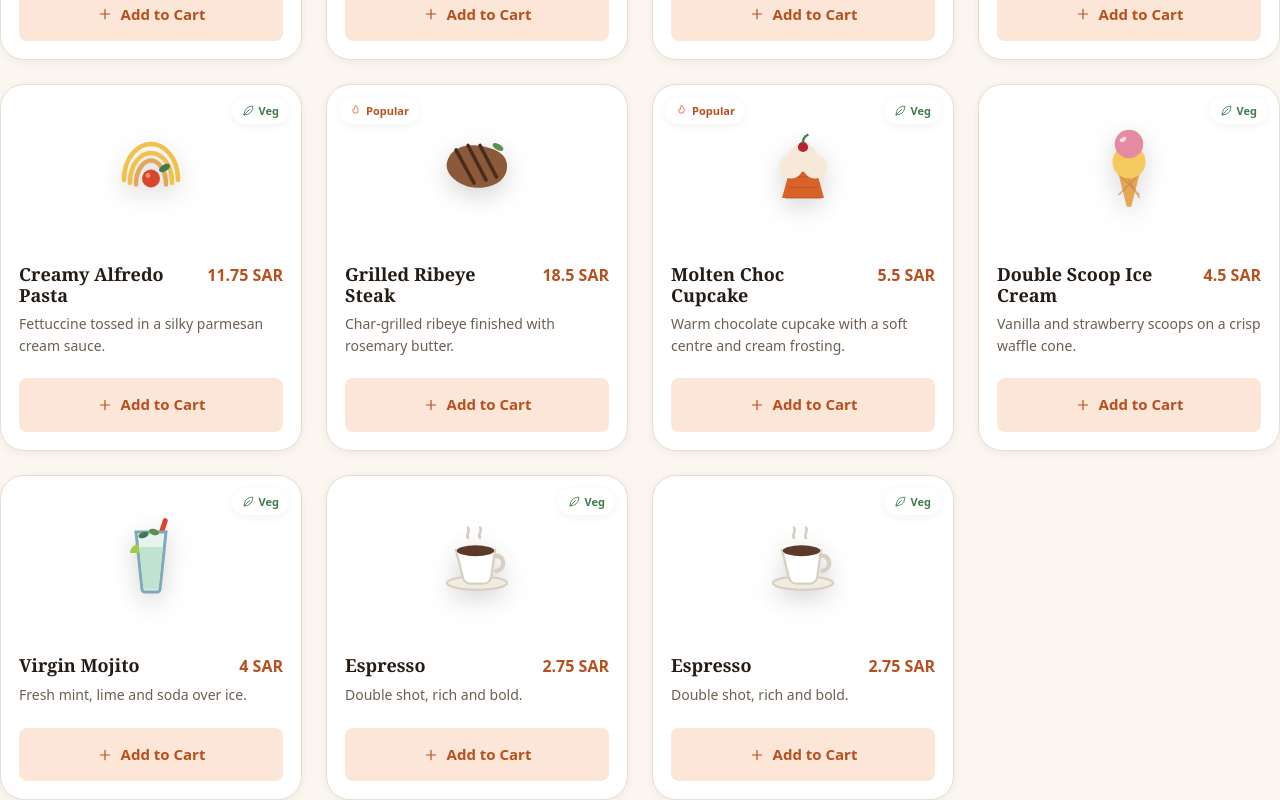
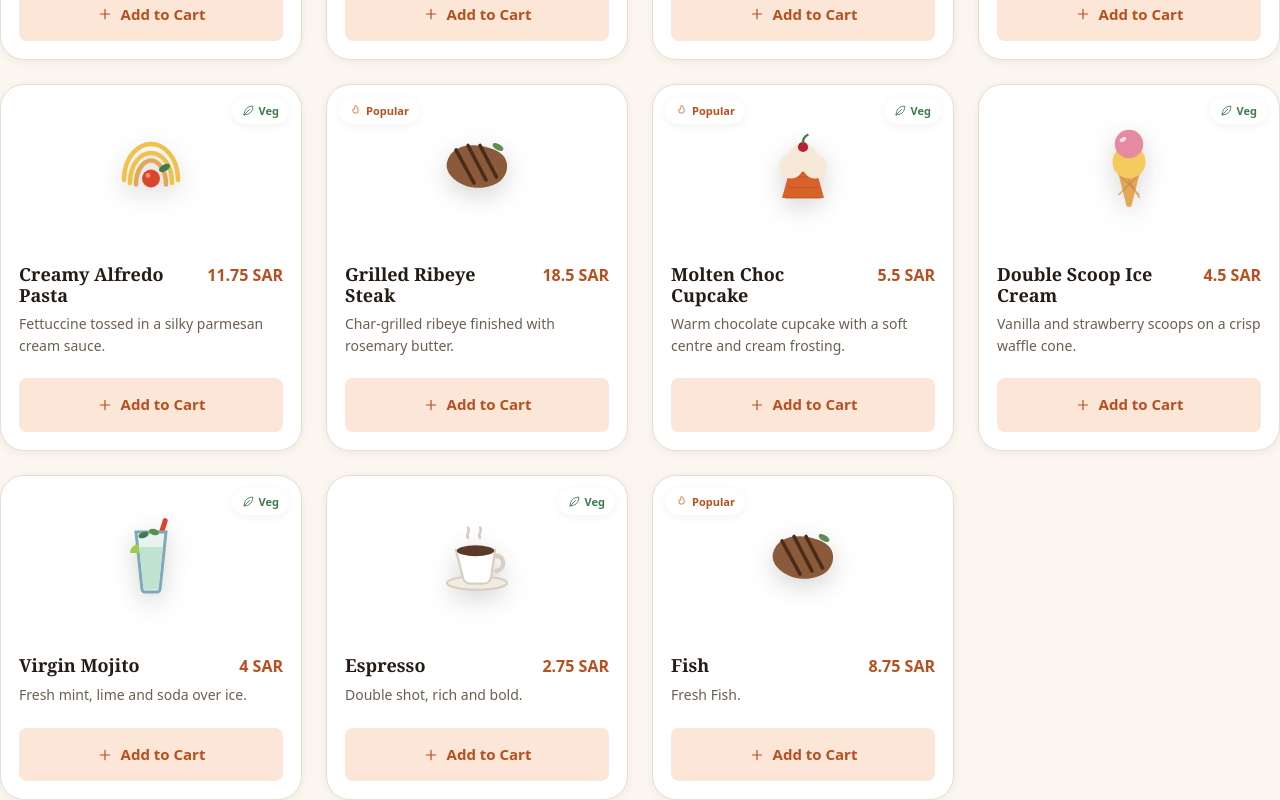
Before and after one commit to OmarSalem123/restaurant-app, a React (Vite) app: page / in a window 1280 px wide. Shown: the part 999-1799 px from the top of the page. Built offline with nearby package versions, Linux system fonts and the light colour scheme.

Commit message:
feat: implement cart functionality and update menu items

```diff
--- a/src/App.jsx
+++ b/src/App.jsx
@@ -1,13 +1,22 @@
+import { useState } from "react";
 import Header from "./components/Header";
 import Hero from "./components/Hero";
 import Menu from "./components/Menu";
 
 function App() {
+  const [cart, setCart] = useState({});
+
+  console.log("Our Items", cart);
+
+  function addToCart(id) {
+    setCart((prev) => ({ ...prev, [id]: (prev[id] || 0) + 1 }));
+  }
+
   return (
     <div className="app">
       <Header />
       <Hero />
-      <Menu />
+      <Menu addToCart={addToCart} cart={cart} />
     </div>
   );
 }
--- a/src/components/Header.jsx
+++ b/src/components/Header.jsx
@@ -3,7 +3,7 @@ import Icon from "../components/icons/Icon";
 const navLinks = [
   { href: "#hero", label: "Home" },
   { href: "#menu", label: "Menu" },
-  { href: "#about", label: "About" },
+  { href: "#about", label: "About Us" },
 ];
 
 const Header = () => {
--- a/src/components/Menu.jsx
+++ b/src/components/Menu.jsx
@@ -1,7 +1,7 @@
 import MenuCard from "./MenuCard";
 import { menuItems } from "../data/menuItems";
 
-function Menu() {
+function Menu({ addToCart, cart }) {
   return (
     <section id="items" className="Menu-section">
       <div className="section-heading">
@@ -9,8 +9,8 @@ function Menu() {
         <h2>Pick today's favourites</h2>
       </div>
       <div className="menu-grid">
-        {menuItems.map((item) => (
-          <MenuCard key={item.id} item={item} />
+        {menuItems.map((i) => (
+          <MenuCard key={i.id} i={i} addToCart={addToCart} qty={cart[i.id]} />
         ))}
       </div>
     </section>
--- a/src/components/MenuCard.jsx
+++ b/src/components/MenuCard.jsx
@@ -1,17 +1,17 @@
 import DishIcon from "./icons/DishIcon";
 import Icon from "./icons/Icon";
 
-const MenuCard = ({ item }) => {
+const MenuCard = ({ i, addToCart, qty }) => {
   return (
     <div className="menu-card">
       <div className="menu-card_image">
-        <DishIcon id={item.icon} />
-        {item.tags.includes("popular") && (
+        <DishIcon id={i.icon} />
+        {i.tags.includes("popular") && (
           <span className="badge badge--popular">
             <Icon id="flame-icon" /> Popular
           </span>
         )}
-        {item.tags.includes("veg") && (
+        {i.tags.includes("veg") && (
           <span className="badge badge--veg">
             <Icon id="leaf-icon" /> Veg
           </span>
@@ -20,16 +20,32 @@ const MenuCard = ({ item }) => {
 
       <div className="menu-card_body">
         <div className="menu-card_heading">
-          <h3>{item.name}</h3>
-          <span className="menu-card_price">{item.price} SAR</span>
+          <h3>{i.name}</h3>
+          <span className="menu-card_price">{i.price} SAR</span>
         </div>
-        <p>{item.description}</p>
+        <p>{i.description}</p>
       </div>
 
       <div className="menu-card_footer">
-        <button className="btn btn--add" type="button">
-          <Icon id="plus-icon" /> Add to Cart
-        </button>
+        {qty > 0 ? (
+          <div className="stepper">
+            <button>
+              <Icon id={"minus-icon"} />
+            </button>
+            <span>{qty}</span>
+            <button type="button" onClick={() => addToCart(i.id)}>
+              <Icon id={"plus-icon"} />
+            </button>
+          </div>
+        ) : (
+          <button
+            className="btn btn--add"
+            type="button"
+            onClick={() => addToCart(i.id)}
+          >
+            <Icon id="plus-icon" /> Add to Cart
+          </button>
+        )}
       </div>
     </div>
   );
--- a/src/data/menuItems.js
+++ b/src/data/menuItems.js
@@ -101,12 +101,12 @@ export const menuItems = [
     tags: ["veg"],
   },
   {
-    id: "espresso",
-    name: "Espresso",
-    category: "drinks",
-    price: 2.75,
-    description: "Double shot, rich and bold.",
-    icon: "espresso",
-    tags: ["veg"],
+    id: "Fish",
+    name: "Fish",
+    category: "mains",
+    price: 8.75,
+    description: "Fresh Fish.",
+    icon: "steak",
+    tags: ["popular"],
   },
 ];
```
